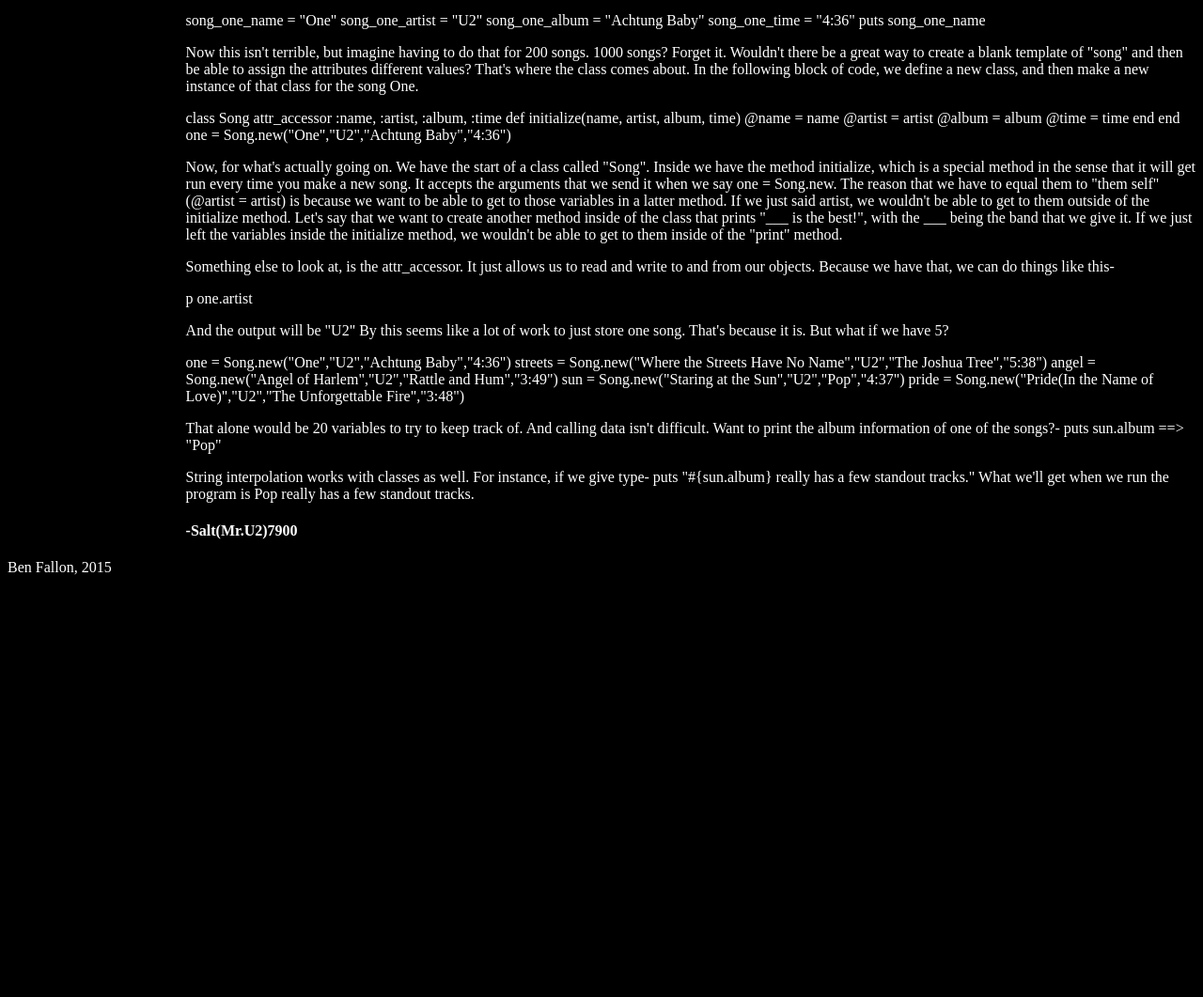
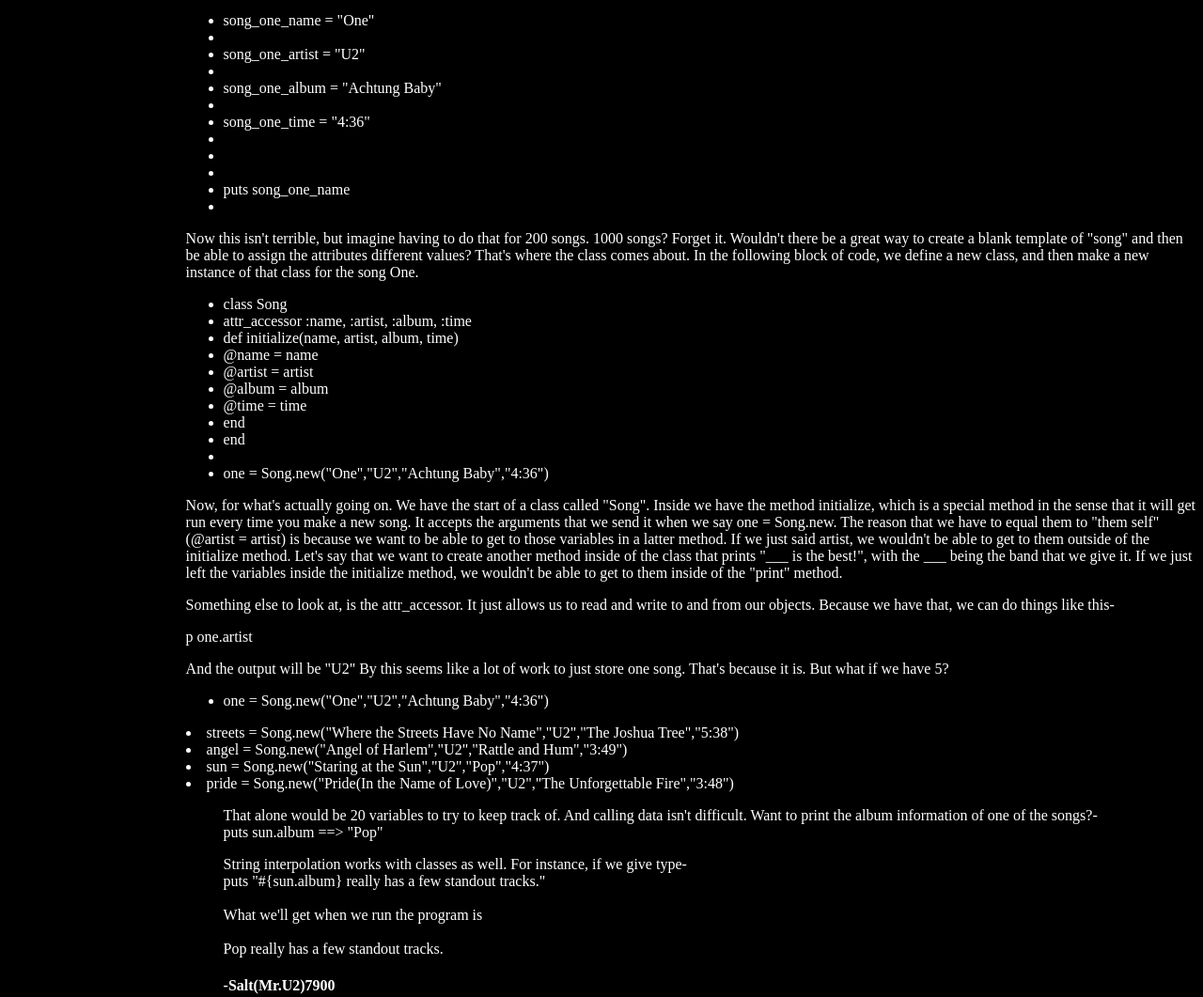
Before and after one commit to Salt7900/Salt7900.github.io, a plain HTML site: page blog/t5-ruby-classes.html in a window 1280 px wide. Shown: the part 466-1527 px from the top of the page at 94% size. Before the commit the page ends 1087 px from the top, so only its background shows below. Drawn offline with Linux system fonts and the light colour scheme.

Commit message:
Fix formatting for t5 blog

```diff
--- a/blog/t5-ruby-classes.html
+++ b/blog/t5-ruby-classes.html
@@ -32,32 +32,33 @@
     <p>
       We've been working on classes this week. And it comes out that they're super, super useful. But was is a class, and why is the best? Well, first, it's an object. As is everything in Ruby. But it's an object that can have different variables and methods- it keeps code shorter. For case of explanation, I'm going to use the example of a music library that you want to clean up and have the data for. Lets say that you want to know the title of the song, who wrote it, how long it is, and what album it's off of. Now, if we wanted to keep track of two songs, we'd need 8 variables. (2 songs x 4 things to store). Lets say we have a meager 100 songs. Thats 400 variables to name and to keep track of. The following block of code would be how one would be defined, and then it would output the song name.
     </p>
-    <p>
-      song_one_name = "One"
-      song_one_artist = "U2"
-      song_one_album = "Achtung Baby"
-      song_one_time = "4:36"
 
-      puts song_one_name
-    </p>
+    <ul>
+      <li>song_one_name = "One"<li>
+      <li>song_one_artist = "U2"<li>
+      <li>song_one_album = "Achtung Baby"<li>
+      <li>song_one_time = "4:36"<li>
+      <li>  <li>
+      <li>puts song_one_name<li>
+    </ul>
 
     <p>
       Now this isn't terrible, but imagine having to do that for 200 songs. 1000 songs? Forget it. Wouldn't there be a great way to create a blank template of "song" and then be able to assign the attributes different values? That's where the class comes about. In the following block of code, we define a new class, and then make a new instance of that class for the song One.
     </p>
 
-    <p>
-      class Song
-        attr_accessor :name, :artist, :album, :time
-        def initialize(name, artist, album, time)
-          @name = name
-          @artist = artist
-          @album = album
-          @time = time
-        end
-      end
-
-      one = Song.new("One","U2","Achtung Baby","4:36")
-    </p>
+    <ul>
+      <li>class Song</li>
+      <li>  attr_accessor :name, :artist, :album, :time</li>
+      <li>    def initialize(name, artist, album, time)</li>
+      <li>      @name = name</li>
+      <li>      @artist = artist</li>
+      <li>      @album = album</li>
+      <li>    @time = time</li>
+      <li>  end</li>
+      <li>end</li>
+        <li>    </li>
+      <li>one = Song.new("One","U2","Achtung Baby","4:36")</li>
+    </ul>
 
     <p>
       Now, for what's actually going on. We have the start of a class called "Song". Inside we have the method initialize, which is a special method in the sense that it will get run every time you make a new song. It accepts the arguments that we send it when we say one = Song.new. The reason that we have to equal them to "them self"(@artist = artist) is because we want to be able to get to those variables in a latter method. If we just said artist, we wouldn't be able to get to them outside of the initialize method. Let's say that we want to create another method inside of the class that prints "___ is the best!", with the ___ being the band that we give it. If we just left the variables inside the initialize method, we wouldn't be able to get to them inside of the "print" method.
@@ -75,28 +76,28 @@
       And the output will be "U2" By this seems like a lot of work to just store one song. That's because it is. But what if we have 5?
     </p>
 
-    <p>
-      one = Song.new("One","U2","Achtung Baby","4:36")
-      streets = Song.new("Where the Streets Have No Name","U2","The Joshua Tree","5:38")
-      angel = Song.new("Angel of Harlem","U2","Rattle and Hum","3:49")
-      sun = Song.new("Staring at the Sun","U2","Pop","4:37")
-      pride = Song.new("Pride(In the Name of Love)","U2","The Unforgettable Fire","3:48")
-    </p>
+    <ul>
+      <li>one = Song.new("One","U2","Achtung Baby","4:36")</ul>
+      <li>streets = Song.new("Where the Streets Have No Name","U2","The Joshua Tree","5:38")</ul>
+      <li>angel = Song.new("Angel of Harlem","U2","Rattle and Hum","3:49")</ul>
+      <li>sun = Song.new("Staring at the Sun","U2","Pop","4:37")</ul>
+      <li>pride = Song.new("Pride(In the Name of Love)","U2","The Unforgettable Fire","3:48")</ul>
+    <ul>
 
     <p>
       That alone would be 20 variables to try to keep track of. And calling data isn't difficult. Want to print the album information of one of the songs?-
 
-      puts sun.album ==> "Pop"
+      <br>puts sun.album ==> "Pop"</br>
     </p>
 
     <p>
       String interpolation works with classes as well. For instance, if we give type-
 
-      puts "#{sun.album} really has a few standout tracks."
+      <br>puts "#{sun.album} really has a few standout tracks."</br>
 
-      What we'll get when we run the program is
+     <br> What we'll get when we run the program is</br>
 
-      Pop really has a few standout tracks.
+     <br> Pop really has a few standout tracks.</br>
     </p>
 
     <h4> -Salt(Mr.U2)7900 </h4>
```
